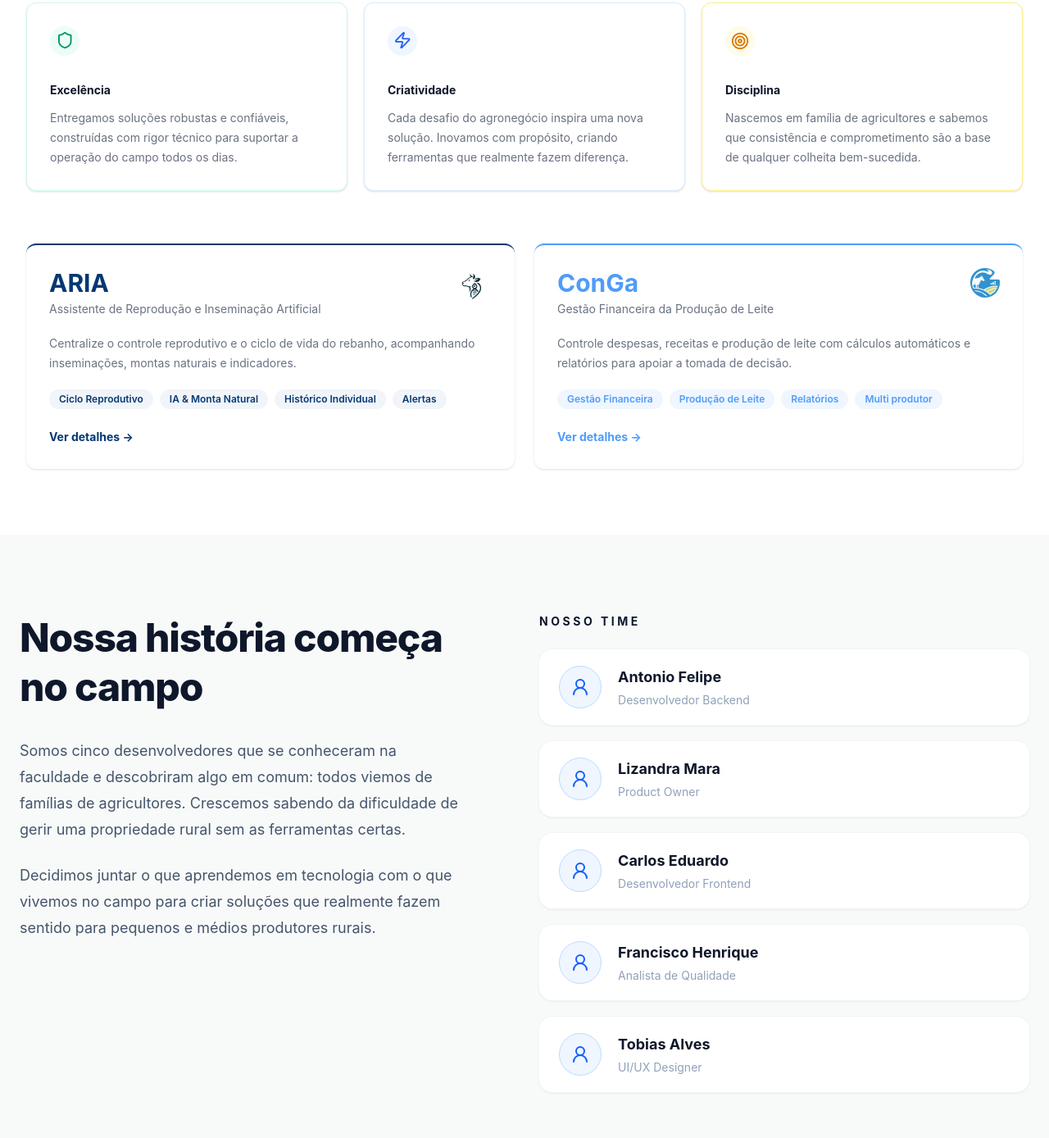
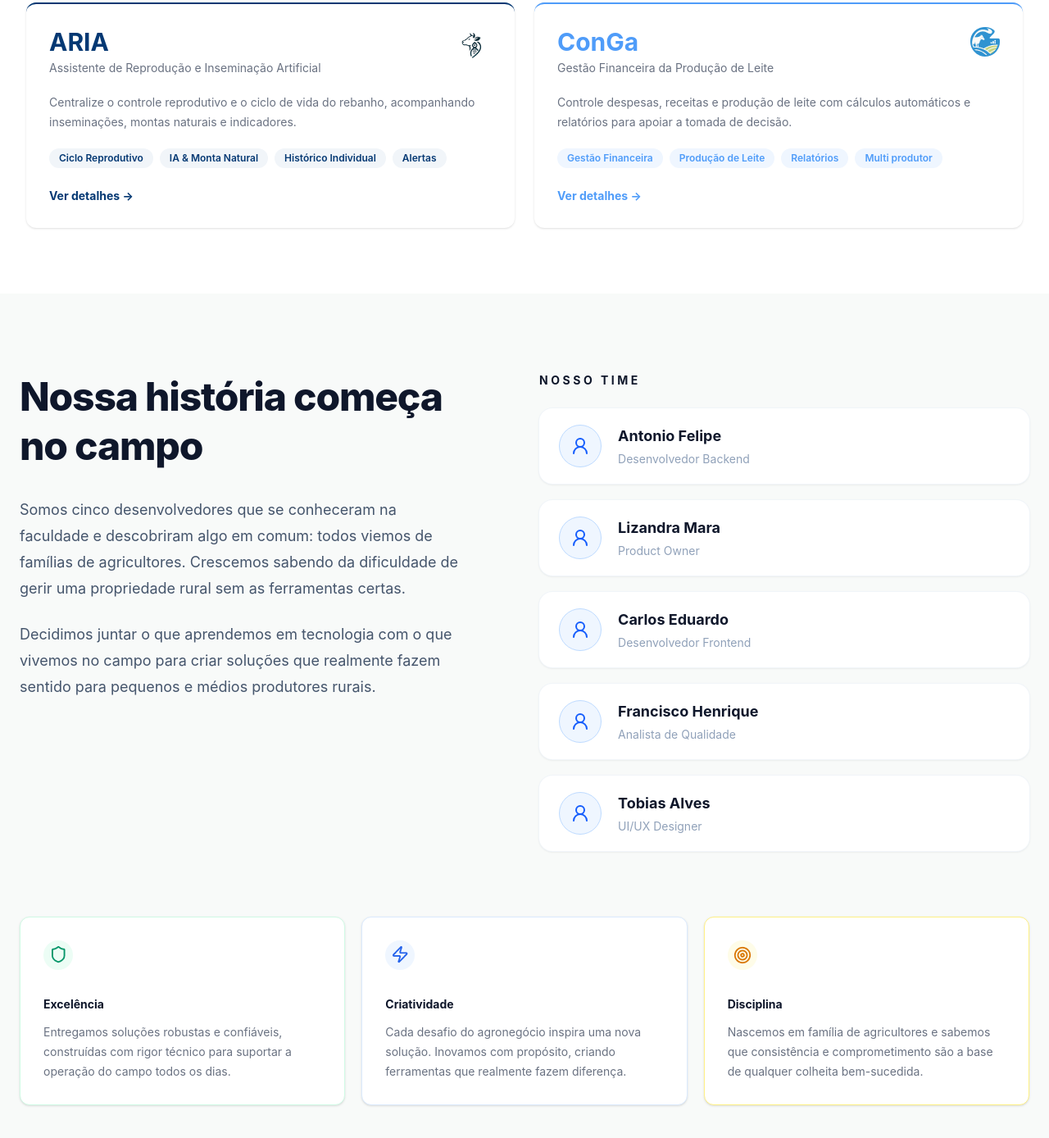
Before and after one commit to Leafth/leafth-leads, a website: page public/index.html in a window 1280 px wide. Shown: the part 618-2006 px from the top of the page at 82% size. Drawn offline with Linux system fonts and the light colour scheme; a web font is replaced by a local one.

Commit message:
refactor: adiciona cards na seção de sobre nós

```diff
--- a/public/index.html
+++ b/public/index.html
@@ -25,8 +25,8 @@
           class="hidden items-center gap-8 text-sm font-medium text-gray-500 md:flex"
         >
           <a href="#sobre" class="transition hover:text-primary">Sobre nós</a>
-          <a href="#aria" class="transition hover:text-primary">ARIA</a>
-          <a href="#conga" class="transition hover:text-primary">ConGa</a>
+          <a href="#aria-detalhes" class="transition hover:text-primary">ARIA</a>
+          <a href="#conga-detalhes" class="transition hover:text-primary">ConGa</a>
 
           <a
             href="#contato"
@@ -116,61 +116,6 @@
               </div>
             </div>
           </div>
-
-          <div class="mt-16 grid grid-cols-1 gap-5 md:grid-cols-3">
-            <article
-              class="rounded-xl border border-emerald-100 bg-white p-7 shadow-sm"
-            >
-              <div
-                class="mb-8 flex h-9 w-9 items-center justify-center rounded-full bg-emerald-50 text-emerald-500"
-              >
-                <img src="./assets/icons/icon_shield.png" alt="" />
-              </div>
-
-              <h3 class="text-sm font-bold text-slate-900">Excelência</h3>
-
-              <p class="mt-3 text-sm leading-6 text-muted text-gray-500">
-                Entregamos soluções robustas e confiáveis, construídas com rigor
-                técnico para suportar a operação do campo todos os dias.
-              </p>
-            </article>
-
-            <article
-              class="rounded-xl border border-blue-100 bg-white p-7 shadow-sm"
-            >
-              <div
-                class="mb-8 flex h-9 w-9 items-center justify-center rounded-full bg-blue-50 text-secondary"
-              >
-                <img src="./assets/icons/icon_ray.png" alt="" />
-              </div>
-
-              <h3 class="text-sm font-bold text-slate-900">Criatividade</h3>
-
-              <p class="mt-3 text-sm leading-6 text-muted text-gray-500">
-                Cada desafio do agronegócio inspira uma nova solução. Inovamos
-                com propósito, criando ferramentas que realmente fazem
-                diferença.
-              </p>
-            </article>
-
-            <article
-              class="rounded-xl border border-yellow-200 bg-white p-7 shadow-sm"
-            >
-              <div
-                class="mb-8 flex h-9 w-9 items-center justify-center rounded-full bg-yellow-50 text-yellow-500"
-              >
-                <img src="./assets/icons/Icon_target.png" alt="" />
-              </div>
-
-              <h3 class="text-sm font-bold text-slate-900">Disciplina</h3>
-
-              <p class="mt-3 text-sm leading-6 text-muted text-gray-500">
-                Nascemos em família de agricultores e sabemos que consistência e
-                comprometimento são a base de qualquer colheita bem-sucedida.
-              </p>
-            </article>
-          </div>
-
           <div class="mt-16 grid grid-cols-1 gap-6 lg:grid-cols-2">
             <article
               id="aria"
@@ -284,9 +229,10 @@
           </div>
         </div>
       </section>
-      <section id="sobre" class="bg-[#f8faf9] py-24 px-6">
+      <section id="sobre" class="bg-[#f8faf9] px-6 py-24">
+        <div class="mx-auto max-w-7xl">
           <div
-          class="mx-auto grid max-w-7xl grid-cols-1 items-start gap-24 lg:grid-cols-[0.9fr_1fr]"
+            class="grid grid-cols-1 items-start gap-24 lg:grid-cols-[0.9fr_1fr]"
           >
             <div>
               <h2
@@ -307,10 +253,9 @@
 
                 <p>
                   Decidimos juntar o que aprendemos em tecnologia com o que
-                vivemos no campo para criar soluções que realmente fazem sentido
-                para pequenos e médios produtores rurais.
+                  vivemos no campo para criar soluções que realmente fazem
+                  sentido para pequenos e médios produtores rurais.
                 </p>
-
               </div>
             </div>
 
@@ -406,11 +351,68 @@
                   </div>
 
                   <div>
-                  <h3 class="text-lg font-bold text-slate-900">Tobias Alves</h3>
+                    <h3 class="text-lg font-bold text-slate-900">
+                      Tobias Alves
+                    </h3>
                     <p class="mt-1 text-sm text-slate-400">UI/UX Designer</p>
                   </div>
                 </article>
               </div>
+            </div>
+          </div>
+
+          <div class="mt-20 grid grid-cols-1 gap-5 md:grid-cols-3">
+            <article
+              class="rounded-xl border border-emerald-100 bg-white p-7 shadow-sm"
+            >
+              <div
+                class="mb-8 flex h-9 w-9 items-center justify-center rounded-full bg-emerald-50 text-emerald-500"
+              >
+                <img src="./assets/icons/icon_shield.png" alt="" />
+              </div>
+
+              <h3 class="text-sm font-bold text-slate-900">Excelência</h3>
+
+              <p class="mt-3 text-sm leading-6 text-gray-500">
+                Entregamos soluções robustas e confiáveis, construídas com rigor
+                técnico para suportar a operação do campo todos os dias.
+              </p>
+            </article>
+
+            <article
+              class="rounded-xl border border-blue-100 bg-white p-7 shadow-sm"
+            >
+              <div
+                class="mb-8 flex h-9 w-9 items-center justify-center rounded-full bg-blue-50 text-secondary"
+              >
+                <img src="./assets/icons/icon_ray.png" alt="" />
+              </div>
+
+              <h3 class="text-sm font-bold text-slate-900">Criatividade</h3>
+
+              <p class="mt-3 text-sm leading-6 text-gray-500">
+                Cada desafio do agronegócio inspira uma nova solução. Inovamos
+                com propósito, criando ferramentas que realmente fazem
+                diferença.
+              </p>
+            </article>
+
+            <article
+              class="rounded-xl border border-yellow-200 bg-white p-7 shadow-sm"
+            >
+              <div
+                class="mb-8 flex h-9 w-9 items-center justify-center rounded-full bg-yellow-50 text-yellow-500"
+              >
+                <img src="./assets/icons/Icon_target.png" alt="" />
+              </div>
+
+              <h3 class="text-sm font-bold text-slate-900">Disciplina</h3>
+
+              <p class="mt-3 text-sm leading-6 text-gray-500">
+                Nascemos em família de agricultores e sabemos que consistência e
+                comprometimento são a base de qualquer colheita bem-sucedida.
+              </p>
+            </article>
           </div>
         </div>
       </section>
```
Also changed, not shown: public/css/output.css. Lines whose indentation alone changed are shown as unchanged.
